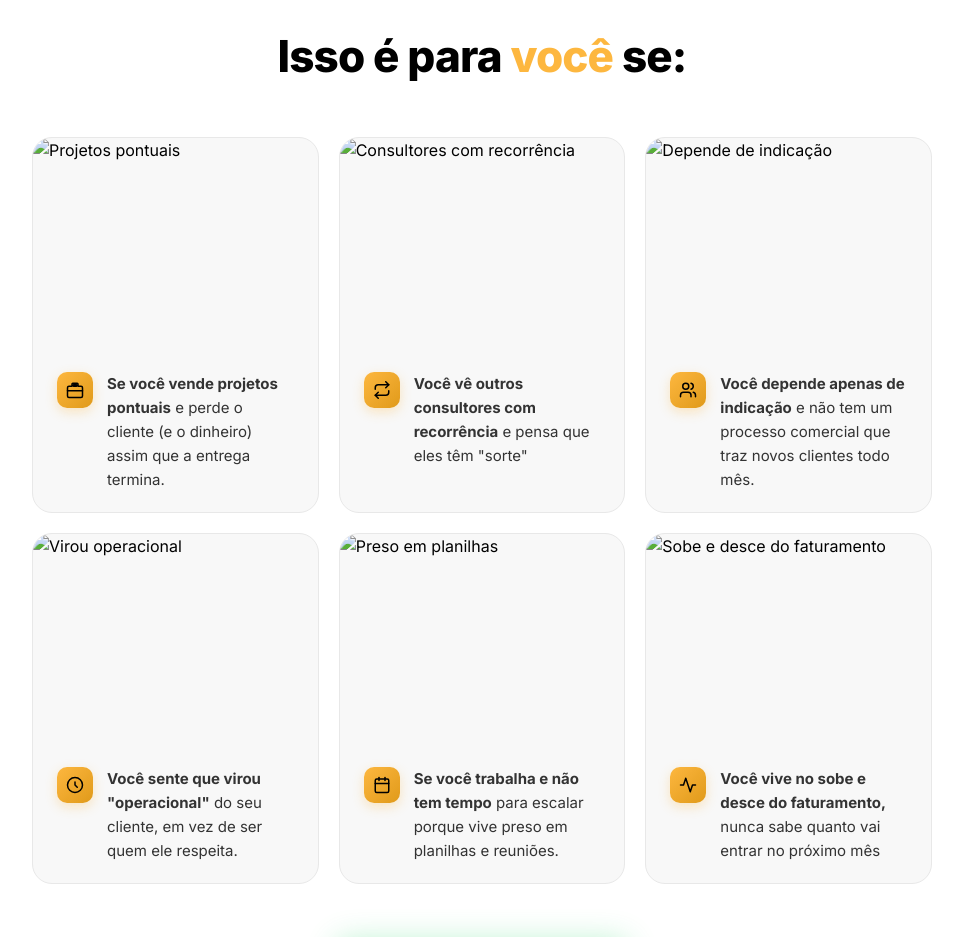
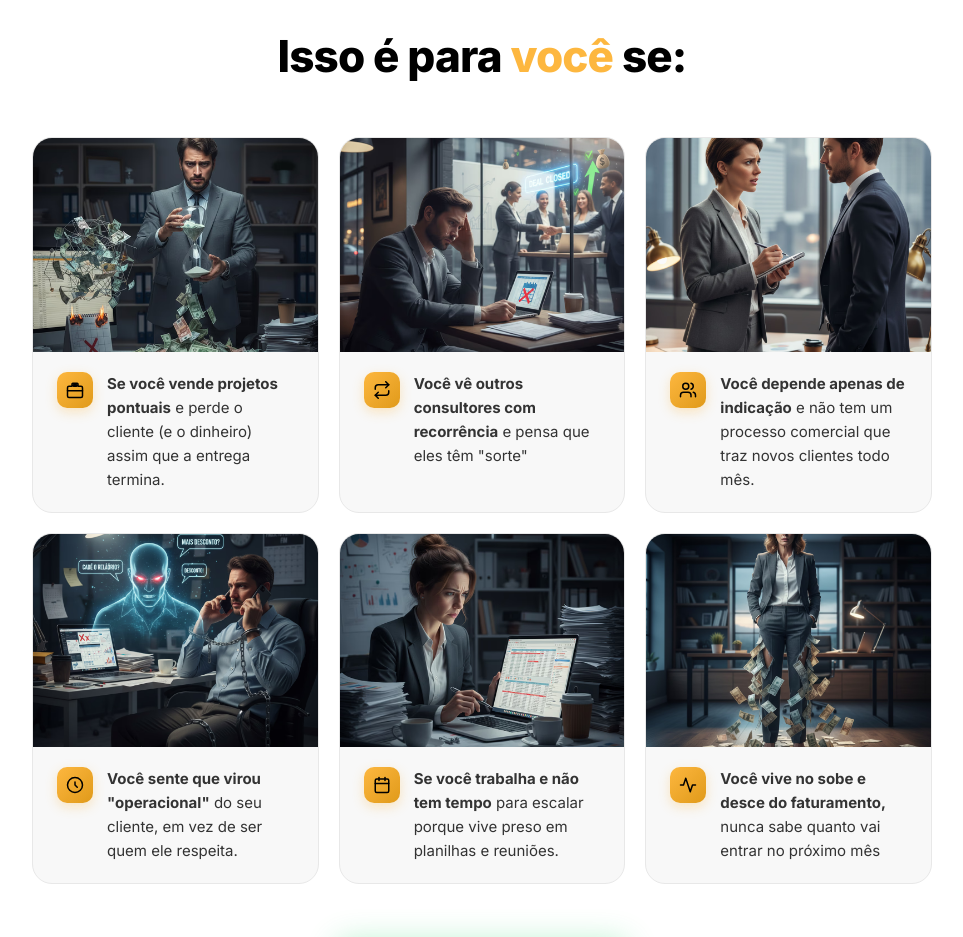
Before and after one commit to Evoluttoplataforma/orbit-lps, a plain HTML site: page consultores/index.html in a window 1280 px wide. Shown: the part 2040-2977 px from the top of the page, without its empty margins (158-1121 px from the left). Drawn offline with Linux system fonts and the light colour scheme.

Commit message:
fix: corrige paths das imagens da seção de cards em consultores

```diff
--- a/consultores/index.html
+++ b/consultores/index.html
@@ -774,42 +774,42 @@
 
         <div class="audience-grid">
           <div class="audience-card fade-in fade-in-delay-1">
-            <img class="card-img" src="../img/projetos.avif" alt="Projetos pontuais" loading="lazy">
+            <img class="card-img" src="./projetos.avif" alt="Projetos pontuais" loading="lazy">
             <div class="card-body">
               <span class="card-icon"><svg viewBox="0 0 24 24"><path d="M20 7h-4V4a1 1 0 0 0-1-1H9a1 1 0 0 0-1 1v3H4a2 2 0 0 0-2 2v11a2 2 0 0 0 2 2h16a2 2 0 0 0 2-2V9a2 2 0 0 0-2-2ZM10 5h4v2h-4Z"/><path d="M2 13h20"/></svg></span>
               <p><strong>Se você vende projetos pontuais</strong> e perde o cliente (e o dinheiro) assim que a entrega termina.</p>
             </div>
           </div>
           <div class="audience-card fade-in fade-in-delay-2">
-            <img class="card-img" src="../img/recorrencia.avif" alt="Consultores com recorrência" loading="lazy">
+            <img class="card-img" src="./recorrencia.avif" alt="Consultores com recorrência" loading="lazy">
             <div class="card-body">
               <span class="card-icon"><svg viewBox="0 0 24 24"><path d="M17 1l4 4-4 4"/><path d="M3 11V9a4 4 0 0 1 4-4h14"/><path d="M7 23l-4-4 4-4"/><path d="M21 13v2a4 4 0 0 1-4 4H3"/></svg></span>
               <p><strong>Você vê outros consultores com recorrência</strong> e pensa que eles têm "sorte"</p>
             </div>
           </div>
           <div class="audience-card fade-in fade-in-delay-3">
-            <img class="card-img" src="../img/indicacao.avif" alt="Depende de indicação" loading="lazy">
+            <img class="card-img" src="./indicacao.avif" alt="Depende de indicação" loading="lazy">
             <div class="card-body">
               <span class="card-icon"><svg viewBox="0 0 24 24"><path d="M16 21v-2a4 4 0 0 0-4-4H6a4 4 0 0 0-4 4v2"/><circle cx="9" cy="7" r="4"/><path d="M22 21v-2a4 4 0 0 0-3-3.87"/><path d="M16 3.13a4 4 0 0 1 0 7.75"/></svg></span>
               <p><strong>Você depende apenas de indicação</strong> e não tem um processo comercial que traz novos clientes todo mês.</p>
             </div>
           </div>
           <div class="audience-card fade-in fade-in-delay-4">
-            <img class="card-img" src="../img/operacional.avif" alt="Virou operacional" loading="lazy">
+            <img class="card-img" src="./operacional.avif" alt="Virou operacional" loading="lazy">
             <div class="card-body">
               <span class="card-icon"><svg viewBox="0 0 24 24"><path d="M12 22a10 10 0 1 0 0-20 10 10 0 0 0 0 20Z"/><path d="M12 8v4l3 3"/></svg></span>
               <p><strong>Você sente que virou "operacional"</strong> do seu cliente, em vez de ser quem ele respeita.</p>
             </div>
           </div>
           <div class="audience-card fade-in fade-in-delay-5">
-            <img class="card-img" src="../img/trabalho.avif" alt="Preso em planilhas" loading="lazy">
+            <img class="card-img" src="./trabalho.avif" alt="Preso em planilhas" loading="lazy">
             <div class="card-body">
               <span class="card-icon"><svg viewBox="0 0 24 24"><rect x="3" y="4" width="18" height="18" rx="2" ry="2"/><line x1="16" y1="2" x2="16" y2="6"/><line x1="8" y1="2" x2="8" y2="6"/><line x1="3" y1="10" x2="21" y2="10"/></svg></span>
               <p><strong>Se você trabalha e não tem tempo</strong> para escalar porque vive preso em planilhas e reuniões.</p>
             </div>
           </div>
           <div class="audience-card fade-in fade-in-delay-6">
-            <img class="card-img" src="../img/vive.avif" alt="Sobe e desce do faturamento" loading="lazy">
+            <img class="card-img" src="./vive.avif" alt="Sobe e desce do faturamento" loading="lazy">
             <div class="card-body">
               <span class="card-icon"><svg viewBox="0 0 24 24"><polyline points="22 12 18 12 15 21 9 3 6 12 2 12"/></svg></span>
               <p><strong>Você vive no sobe e desce do faturamento,</strong> nunca sabe quanto vai entrar no próximo mês</p>
```
